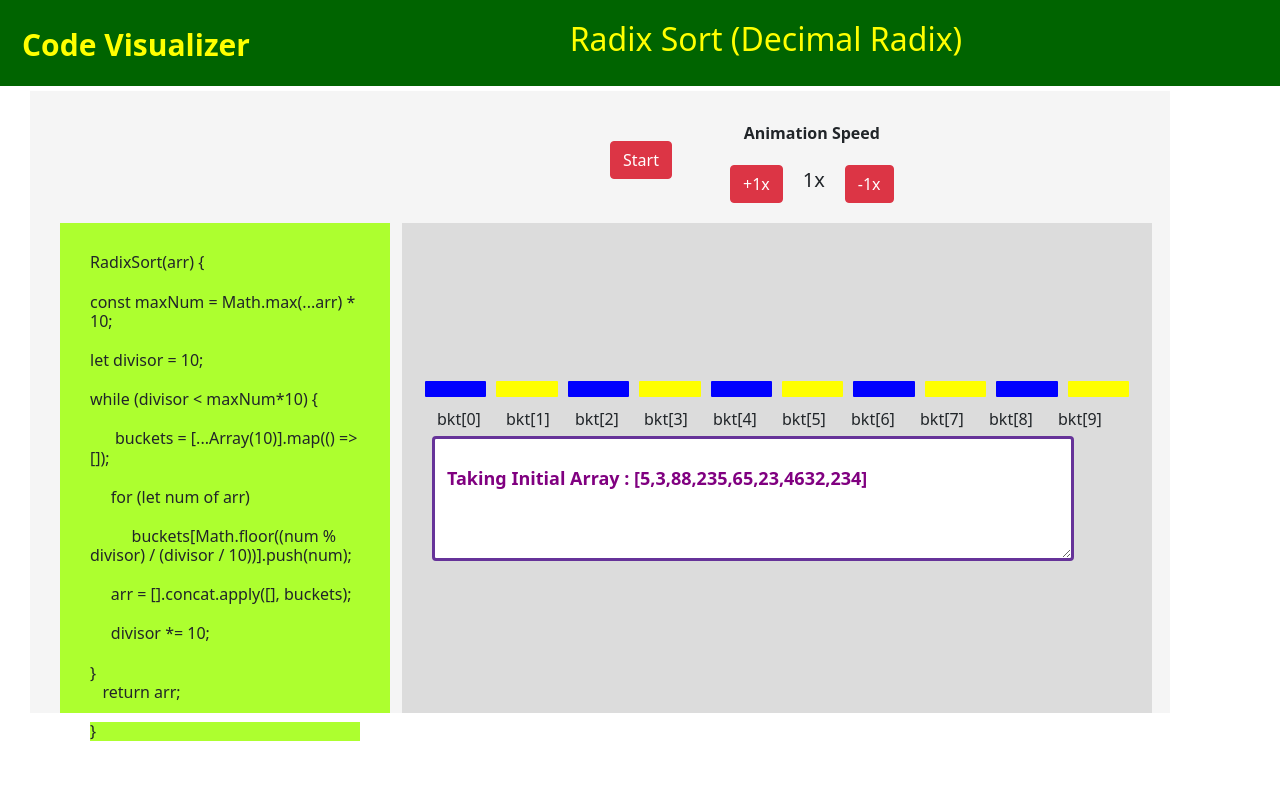
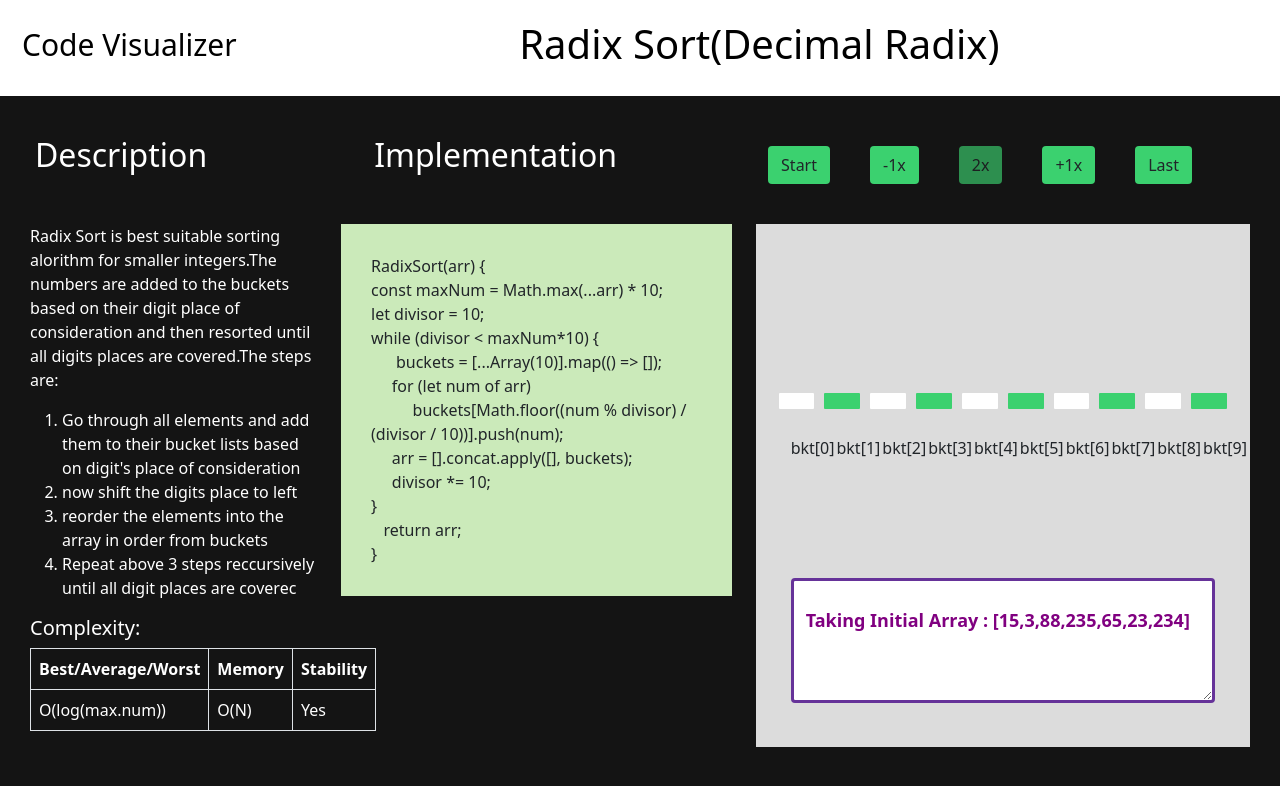
Before and after one commit to Keerthana1102/CodeVisualizer, a Django app: template templates/sorting_algo/RadixSort.html in a window 1280 px wide. Shown: the top 786 px of the page. Run offline with Django 3.2, Linux system fonts and the light colour scheme; the template is opened without the code that fills it, so the values that code supplies are empty.

Commit message:
Radix Sort Updated

```diff
--- a/static/css/sorting_algo/RadixSort.css
+++ b/static/css/sorting_algo/RadixSort.css
@@ -1,42 +1,108 @@
+*{
+    padding: 0;
+    margin: 0;
+}
+
+.header{
+  background-color: white;
+  padding: 20px 10px;
+}
+
+.header a {
+  float: left;
+  color: black;
+  text-align: center;
+  padding: 12px;
+  text-decoration: none;
+  font-size: 18px;
+  line-height: 25px;
+  border-radius: 4px;
+  opacity: 1;
+  transition: 0.3s;
+}
+
+.header a:hover {
+  background-color: #CBEABA;
+  /*background-color: #3bd16f;*/
+  color: black;
+  font-size: 20px;
+  opacity: 0.5;
+}
+
+.header a.logo{
+  font-size: 30px;
+  /*font-weight: bold;*/
+}
+
+h1{
+  text-align: center;
+  color: black;
+}
+
+.ct{
+  width: 100%;
+}
+
+.ques{
+    background-color:#DDEEDD;
+    margin: 0%;
+    padding: 20px;
+    font-family: -apple-system, BlinkMacSystemFont, 'Segoe UI', Roboto, Oxygen, Ubuntu, Cantarell, 'Open Sans', 'Helvetica Neue', sans-serif;
+
+}
+footer {
+  position: relative;
+  left: 0;
+  bottom: 0;
+  width: 100%;
+  padding: 3px;
+  background-color:darkgreen;
+  color: white;
+}
+footer p{
+  font-weight: bold;
+  padding-left: 20px;;
+}
 .code{
-    line-height: 1.2;
+    /*float: left;*/
     padding: 30px;
-    background-color: greenyellow;
+    background-color: #CBEABA;
     width: 100%;
 }
 
 .code .line{
-    margin-bottom: 20px;
-    /* margin-left: 20px; */
-    background-color: #ADFF2F;
+    margin-bottom: 0px;
+    /*background-color: #ADFF2F;*/
+    background-color: #CBEABA;
 }
 
 #ct1{
-
-    background-color: whitesmoke;
+    /*position: relative;*/
+    width: 100%;
+    height: 100%;
+    /*float: left;*/
+    /*background-color: black;*/
     padding: 30px;
-    margin: 10px;
-    margin-left: 30px;
-    margin-right: 0px;
-    width: 100%;
-    padding-bottom: 0;
-    margin-bottom: 0;
-    margin-top: 5px;
+    /*margin-bottom: 25px;
+    margin-top: 50px;
+    margin-right: 150px;
+    margin-left: 100px;*/
 }
 
 #ct2{
+    /*position: relative;
+    width: 120%;*/
+    float: right;
+    /*background-color: #D4D4D4;*/
     background-color: #DCDCDC;
     padding: 30px;
-    width: 750px;
-    height: 490px;
+    height: 100%;
     display: flex;
     flex-direction: column;
     justify-content: space-around;
 }
 
 #ct3{
-    /* padding: 10px; */
-    /* background-color: brown; */
     margin-top: 25px;
     width: 100%;
 }
@@ -64,14 +130,6 @@
     margin: 8px;
     text-align: center;
 }
-.col-sm{
-  margin: 5px;
-  border-width: 2px;
-  border-color: black;
-  border-radius: 1px;
-  float: left;
-  width: 5%;
-}
 
 pre{
     border:1px rgb(37, 54, 12) solid;
@@ -86,12 +144,40 @@ button
 {
     margin:20px;
     color: white;
+    background-color: #3bd16f;
 }
-#spd1{
-    height: 5%;
-    width: 20%;
+
+#floatingTextarea {
+    height: 40px;
+    width: 10%;
     border: 3px chocolate solid;
+    font-weight: bolder;
+    font-size:large;
+    color:saddlebrown;
+    padding: 0;
+    text-align: center;
+    margin:30px;
+}
 
+.col-sm-7{
+    padding-left: 10px;
+    padding-right: 50px;
+    margin-bottom: 20px;
+    display: flex;
+    justify-content: flex-end;
+}
+
+.col-sm-12{
+    margin-left: 125px;
+}
+
+#floatingTextarea2 {
+    height: 125px;
+    width: 100%;
+    border: 3px rebeccapurple solid;
+    font-weight: bolder;
+    font-size: large;
+    color: purple;
 }
 #floatingTextarea {
     height: 40px;
@@ -108,58 +194,11 @@ button
     border-color:black;
     display: inline-block;
 }
-*{
-    padding: 0;
-    margin: 0;
-}#header{
-  background-color: darkgreen;
-  padding: 20px 10px;
-}
-#header a {
-  float: left;
-  color: yellow;
-  text-align: center;
-  padding: 12px;
-  text-decoration: none;
-  font-size: 18px;
-  line-height: 25px;
-  border-radius: 4px;
-}
-#header a:hover {
-  background-color: #f2f2f2;
-  color: black;
-}
-
-#header a.logo{
-  font-size: 30px;
-  font-weight: bold;
-}
-h2{
-  text-align: center;
-  color: yellow;
-}
-.col-sm-7{
-    padding-left: 10px;
-    padding-right: 50px;
-    margin-bottom: 20px;
-    display: flex;
-    justify-content: flex-centre;
-}
-.codez{
-    height : 200px;
-    width : 50%;
-    background-color: blue;
-}
-.col-sm-12{
-    margin-left: 125px;
-}
-
-#floatingTextarea2 {
-    height: 125px;
-    width: 100%;
-    border: 3px rebeccapurple solid;
-    /* margin: 40px;  */
-    font-weight: bolder;
-    font-size: large;
-    color: purple;
-}
+.col-sm{
+    margin: 5px;
+    border-width: 2px;
+    border-color: black;
+    border-radius: 1px;
+    float: left;
+    width: 5%;
+  }
--- a/static/js/sorting_algo/RadixSort.js
+++ b/static/js/sorting_algo/RadixSort.js
@@ -1,17 +1,18 @@
 let buckets = [...Array(10)].map(() => []);
-let timer=100;
+let timer=1000;
 let speed = 1;
+let pause=0;
 function addSp(){
     if(speed < 10){
         speed++;
-        document.querySelector("#spd").innerHTML=speed+"x";
+        document.querySelector("#speed").innerHTML=speed+"x";
     }
 }
 
 function subSp(){
     if(speed > 1){
         speed--;
-        document.querySelector("#spd").innerHTML=speed+"x";
+        document.querySelector("#speed").innerHTML=speed+"x";
     }
 }
 async function radixSort(arr) {
@@ -83,7 +84,7 @@ async function radixSort(arr) {
    }
    textEdit("All numbers came into one bucket !!!");
    await setTimeDelay(3*timer/speed);
-   textEdit("Sorting Done!"+"\n"+"Final Array : [3,5,23,65,88,234,235,4632]");
+   textEdit("Sorting Done!"+"\n"+"Final Array : [3,15,23,65,88,234,235]");
    lineHgli8('line l11');
    await setTimeDelay(3*timer/speed);
    deHgli8('line l11');
@@ -108,7 +109,7 @@ async function lineHgli8(i){
     var list, index;
     list = document.getElementsByClassName(i);
     for (index = 0; index < list.length; ++index) {
-        list[index].setAttribute('style', 'background-color: greenyellow');
+        list[index].setAttribute('style', 'background-color:#CBEABA');
     }
     //document.getElementsByClassName(i).setAttribute('style', 'background-color: #20c997');
 }
@@ -134,7 +135,7 @@ async function bucketdisp(i,num){
 
     console.log(buckets[i]);
 
-   if(buckets[i].length>1) textbucket[i]=textbucket[i]+"\n,"+num;
+   if(buckets[i].length>1) textbucket[i]=textbucket[i]+"\n "+num;
    else{
     textbucket[i]= textbucket[i]+"\n"+num;
    }
@@ -142,19 +143,44 @@ async function bucketdisp(i,num){
 
 }
 async function textEdit(msg){
-    document.querySelector("#floatingTextarea2").innerHTML="Initial Array : [5,3,88,235,65,23,4632,234] "+"\n"+msg;
+    document.querySelector("#floatingTextarea2").innerHTML="Initial Array : [15,3,88,235,65,23,234] "+"\n"+msg;
+}
+
+function start(){
+    // alert("Start");
+    if(!pause){
+        pause=1;
+        document.querySelector("#start").innerHTML="Restart";
+        QuickSort(squares, n, 0, n);
+    }
+    else{
+        location.reload();
+    }
+}
+
+function last(){
+    speed = 0;
 }
 
 async function start(){
-    textbucket=[" "];
+
+
+    if(!pause){
+        pause=1;
+        document.querySelector("#start").innerHTML="Restart";
+        textbucket=[" "];
     const button = document.querySelector('#start');
-    button.disabled = true;
+
     speed=1;
-    document.querySelector("#spd").innerHTML=speed+"x";
+    document.querySelector("#speed").innerHTML=speed+"x";
     for(let i=0;i<10;i++){
         textbucket[i]=" ";
     }
     updatetext();
-    finalarr = await radixSort([5,3,88,235,65,23,4632,234]) ;
-    button.disabled = false;
+    finalarr = await radixSort([15,3,88,235,65,23,234]) ;
+
+    }
+    else{
+        location.reload();
+    }
 }
--- a/templates/sorting_algo/RadixSort.html
+++ b/templates/sorting_algo/RadixSort.html
@@ -3,46 +3,82 @@
 <html lang="en">
     <head>
         <meta charset="utf-8">
-        <meta name="viewport" content="width=device-width, initial-scale=1">
+        <meta name="viewport" content="width=device-width, initial-scale=1.0">
 
         <link href="https://cdn.jsdelivr.net/npm/bootstrap@5.0.0-beta3/dist/css/bootstrap.min.css" rel="stylesheet" integrity="sha384-eOJMYsd53ii+scO/bJGFsiCZc+5NDVN2yr8+0RDqr0Ql0h+rP48ckxlpbzKgwra6" crossorigin="anonymous">
         <link rel="stylesheet" href="{% static 'css/sorting_algo/RadixSort.css' %}">
+        <!-- <script src="https://d3js.org/d3.v6.min.js"></script> -->
         <title>Radix Sort</title>
     </head>
 
-    <body>
+    <body style="background: #141414">
         <!-- <h1 style="text-align: center; margin-top: 10px;">Quick Sort</h1>
         <h2 style="text-align: center; margin-top: 5px; margin-bottom: 20px;">(With first element as pivot)</h2> -->
-        <div id="header" >
+
+        <div class="header">
             <a href="/" class="logo">Code Visualizer</a>
-            <h2 style="text-align: center; color: yellow;">Radix Sort (Decimal Radix)</h2>
+            <h1>Radix Sort(Decimal Radix)</h1>
+        </div>
 
+        <div class="contain" id="ct1">
+            <div class="row">
+                <div class="col-sm"><h2 style="text-align: left; margin-top: 5px; color: white;">Description</h2></div>
+                <div class="col-sm">
+                    <!-- <h2 style="text-align: left; margin-top: 5px;">Quick Sort</h2>
+                    <h5 style="text-align: left; margin-top: 0px;">(With first element as pivot)</h5> -->
+                    <h2 style="text-align: left; margin-top: 5px; margin-left: 80px; color: white;">Implementation</h2>
                 </div>
-        <div class="container" id="ct1">
+
+                <div class="col-sm-7">
+                    <button type="button" onclick="start()" class="btn" style="background-color: #3bd16f;" id="start">Start</button>
+                    <!-- <button type="button" onclick="paused()" class="btn btn-danger" id="pause">Pause</button> -->
+                    <!-- <button type="button" onclick="first()" class="btn btn-danger" id="first"><<</button> -->
+                    <button type="button" onclick="subSp()" class="btn" style="background-color: #3bd16f;" id="sub" >-1x</button>
+                    <button type="button" disabled class="btn" style="background-color: #3bd16f;" id="speed" >2x</button>
+                    <!-- <textarea class="form-control" id="floatingTextarea">2x</textarea> -->
+                    <button type="button" onclick="addSp()" class="btn" style="background-color: #3bd16f;" id="add" >+1x</button>
+                    <button type="button" onclick="last()" class="btn" style="background-color: #3bd16f;" id="last">Last</button>
+                </div>
+            </div>
+
             <div class="row">
-
-                <div class="column" style="width: 0px ;height: 0px">
-                    <button type="button" onclick="start()" class="btn btn-danger" id="start" style="margin-left: 550px;">Start</button> </div>
-
-                <div class="column"  style="width: 50%;margin-left: 650px; margin-top: 0;">
-                    <table id="speed">
+                <div class="col-sm-3">
+                    <div class="readMe" style="color: white;">
+                        <p>Radix Sort is best suitable sorting alorithm for smaller integers.The numbers are added to the buckets based on their digit place of consideration and then resorted until all digits places are covered.The steps are:
+                        <ol class="points">
+                          <li>Go through all elements and add them to their bucket lists based on digit's place of consideration
+                        </li>
+                          <li>now shift the digits place to left
+                        </li>
+                          <li> reorder the elements into the array in order from buckets
+                        </li>
+                          <li> Repeat above 3 steps reccursively until all digit places are coverec
+                        </li>
+                        </ol>
+                        </p>
+                        <div class="contain">
+                          <h5>Complexity:</h5>
+                          <table class="table table-bordered" style="color: white;">
+                            <thead>
                               <tr>
-                            <td align="center" colspan="3"><b>Animation Speed</b></td>
+                                <th>Best/Average/Worst</th>
+                                <th>Memory</th>
+                                <th>Stability</th>
                               </tr>
+                            </thead>
+                            <tbody>
                               <tr>
-                            <th>
-                                <button type="button" onclick="addSp()" class="btn btn-danger" id="add" >+1x</button></th>
-                                <th id="spd"><h5 value="1">1x</h5></th>
-                                <th><button type="button" onclick="subSp()" class="btn btn-danger" id="sub" >-1x</button></th>
+                                <td>O(log(max.num))</td>
+                                <td>O(N)</td>
+                                <td>Yes</td>
                               </tr>
-
-
+                            </tbody>
                           </table>
                         </div>
                     </div>
-            <div class="row">
-                <div class="col">
-                   <div class="column code" style="height: 490px;">
+                </div>
+                <div class="col-sm-4">
+                    <div class="code">
                             <div class="line l0">RadixSort(arr) { </div>
                          <div class="line l1">const maxNum = Math.max(...arr) * 10;</div>
 
@@ -61,43 +97,45 @@
                          <div class="line l11">&nbsp; &nbsp;return arr;</div>
 
                          <div class="line l12">}</div>
+
+                    </div>
                 </div>
 
-                </div>
-                <div class="container cont1" id="ct2">
-                      <div class="row ">
-                            <div  class="col-sm" style="background-color: blue ">
+                <div class="col-sm-5">
+                    <div class="container" id="ct2">
+                            <div class="row "style="margin-top:125px">
+                                  <div  class="col-sm" style="background-color: white ">
                                       <p  id="floatingTextarea10" value="">  </p>
                                   </div>
-                            <div    class="col-sm" style="background-color: yellow">
+                                  <div    class="col-sm" style="background-color:#3bd16f;">
                                       <p  id="floatingTextarea11" ></p>
                                   </div>
-                            <div   class="col-sm" style="background-color: blue">
+                                  <div   class="col-sm" style="background-color: white">
                                       <p  id="floatingTextarea12" ></p>
                                   </div>
-                            <div  class="col-sm"  style="background-color: yellow">
+                                  <div  class="col-sm"  style="background-color: #3bd16f">
                                       <p  id="floatingTextarea13" > </p>
                                   </div>
-                            <div   class="col-sm" style="background-color: blue">
+                                  <div   class="col-sm" style="background-color: white">
                                       <p  id="floatingTextarea14" > </p>
                                   </div>
-                            <div class="col-sm"   style="background-color: yellow">
+                                  <div class="col-sm"   style="background-color: #3bd16f">
                                       <p  id="floatingTextarea15" > </p>
                                   </div>
-                            <div  class="col-sm"  style="background-color: blue">
+                                  <div  class="col-sm"  style="background-color: white">
                                       <p  id="floatingTextarea16"  > </p>
                                   </div>
-                            <div class="col-sm"  style="background-color: yellow">
+                                  <div class="col-sm"  style="background-color: #3bd16f">
                                       <p  id="floatingTextarea17" > </p>
                                   </div>
-                            <div class="col-sm"   style="background-color: blue">
+                                  <div class="col-sm"   style="background-color: white">
                                       <p  id="floatingTextarea18" > </p>
                                   </div>
-                            <div  class="col-sm"  style="background-color: yellow">
+                                  <div  class="col-sm"  style="background-color: #3bd16f">
                                       <p  id="floatingTextarea19" > </p>
                                   </div>
-
-                    <div class="row ">
+                          </div>
+                          <div class="row "style="margin-bottom:90px">
                               <div  class="col-sm" >
                                   bkt[0]
                               </div>
@@ -127,20 +165,26 @@
                               </div>
                               <div  class="col-sm" >
                                   bkt[9]
-                        </div>
+                              </div></div>
+
 
                         <div class="row">
+                            <div class="col-sm">
                                 <div class="form-floating">
-                                <textarea class="form-control"  id="floatingTextarea2" >Taking Initial Array : [5,3,88,235,65,23,4632,234]</textarea>
-                            </div>
-                    </div>
+                                    <textarea class="form-control"  id="floatingTextarea2" >Taking Initial Array : [15,3,88,235,65,23,234]</textarea>
                                 </div>
                             </div>
                         </div>
 
-        <script type="text/javascript" src="{% static 'js/sorting_algo/RadixSort.js' %}">
+                    </div>
 
-        </script>
+
+                </div>
+            </div>
+        </div>
+        </body>
+        <script type="text/javascript" src="{% static 'js/sorting_algo/RadixSort.js' %}"></script>
+
         <script src="https://cdn.jsdelivr.net/npm/bootstrap@5.0.0-beta3/dist/js/bootstrap.bundle.min.js" integrity="sha384-JEW9xMcG8R+pH31jmWH6WWP0WintQrMb4s7ZOdauHnUtxwoG2vI5DkLtS3qm9Ekf" crossorigin="anonymous"></script>
-    </body>
+
 </html>
```
Lines whose indentation alone changed are shown as unchanged.
